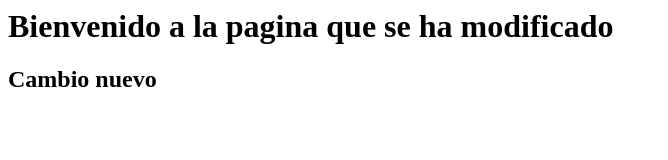
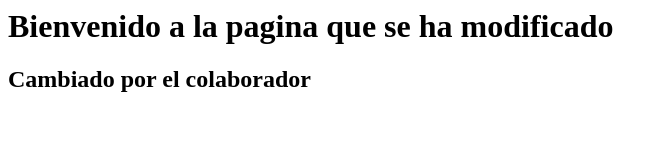
Before and after one commit to juanpeprofe15/PruebaUno, a plain HTML site: page index.html in a window 1280 px wide. Shown: the whole page, without its empty margins (0-668 px from the left). Drawn offline with Linux system fonts and the light colour scheme.

Commit message:
cambio por francisco

```diff
--- a/index.html
+++ b/index.html
@@ -3,6 +3,6 @@
 </head>
 <body>
 <h1> Bienvenido a la pagina que se ha modificado </h1>
-<h2>Cambio nuevo</h2>
+<h2>Cambiado por el colaborador</h2>
 </body>
 </html>
```
